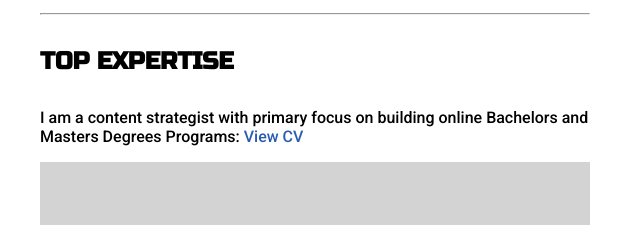
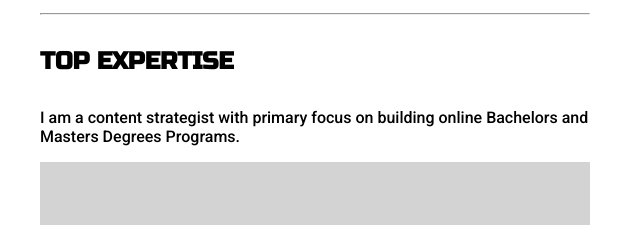
Before and after one commit to Anmol-Mahajan/my-webpage, a plain HTML site: page index.html in a window 1280 px wide. Shown: the part 879-1104 px from the top of the page, 0-640 px from the left. Drawn offline with Linux system fonts and the light colour scheme.

Commit message:
Update index.html

```diff
--- a/index.html
+++ b/index.html
@@ -77,7 +77,7 @@
 					<hr>
 
 				<h4>TOP EXPERTISE</h4>
-				<p>I am a content strategist with primary focus on building online Bachelors and Masters Degrees Programs:<a  target="_blank" href="CV.pdf"> View CV</a> </p>
+				<p>I am a content strategist with primary focus on building online Bachelors and Masters Degrees Programs. </p>
 
 				<div id="skills">
 					<ul>
```
